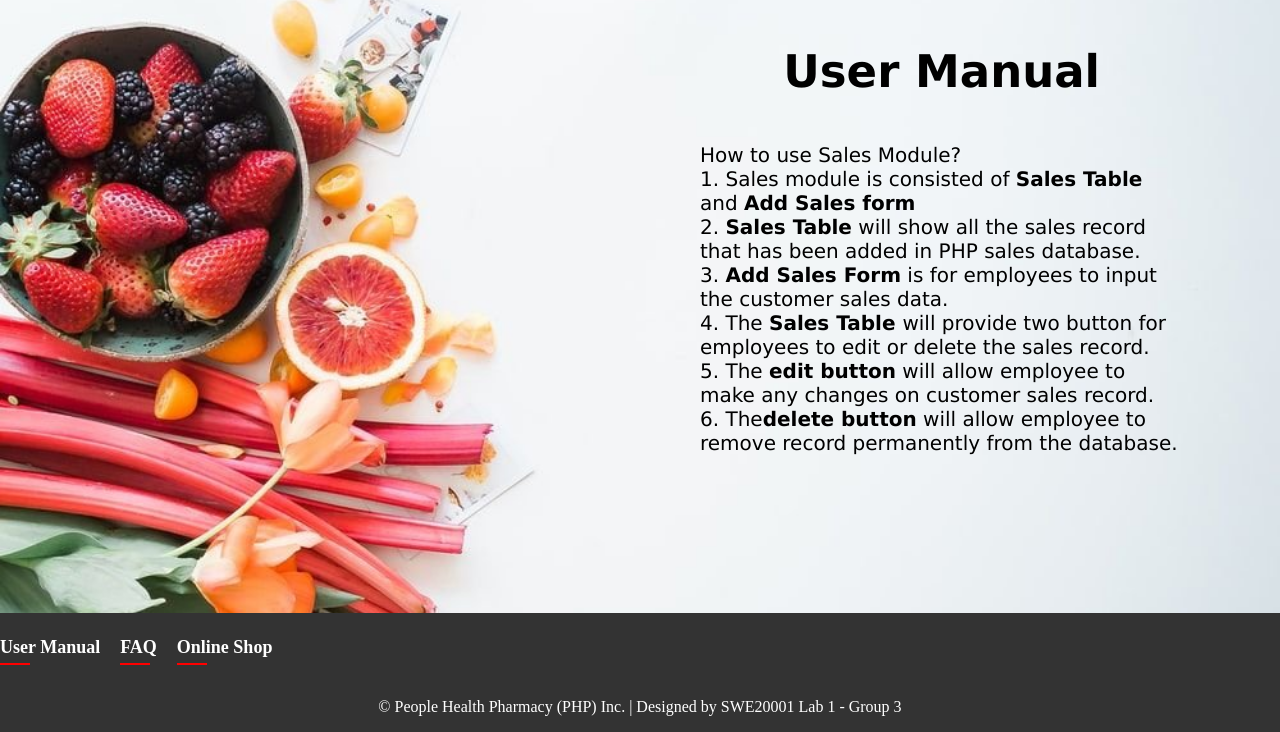
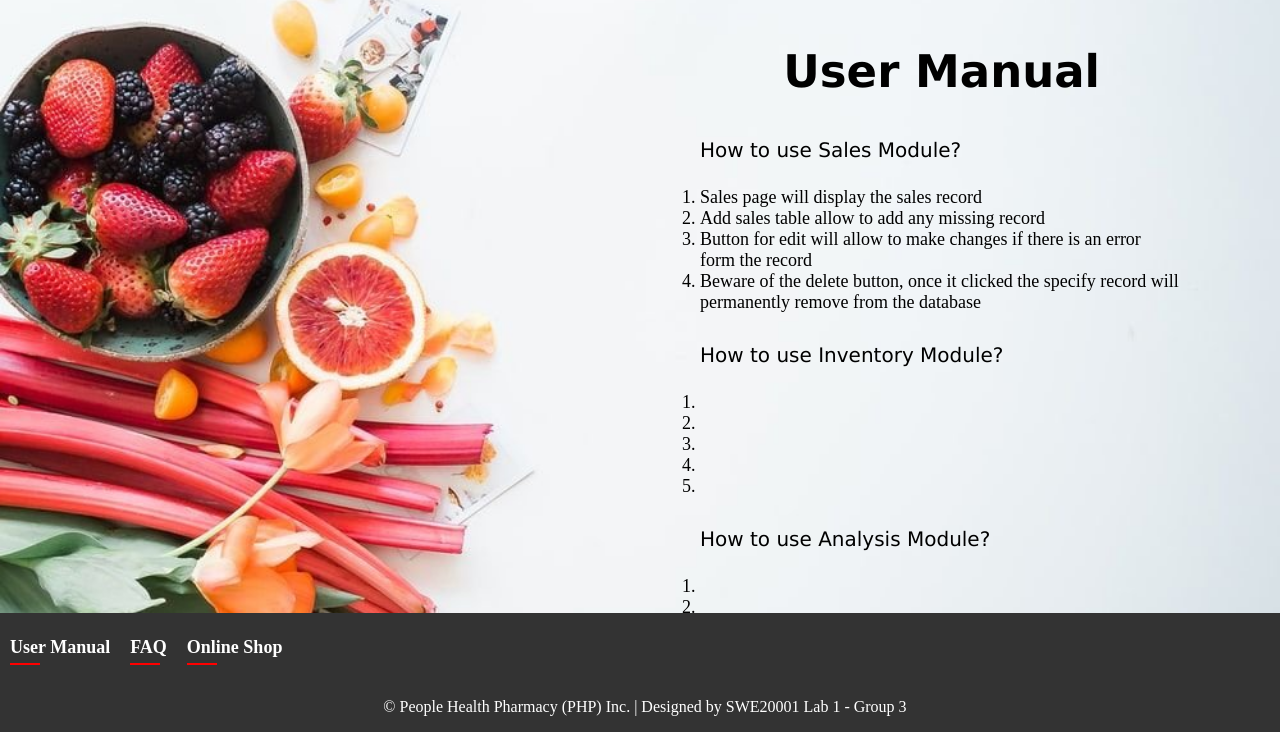
Before and after one commit to Jun-Wee/Sales-Reporting-and-Prediction-System, a PHP site: page /Project/usermanual.php in a window 1280 px wide. Shown: the part 68-800 px from the top of the page. Run offline with PHP 8.4, Linux system fonts and the light colour scheme; the visitor is signed in with stand-in values (Sample User, id 1); data that the repository does not hold is empty.

Commit message:
modify usermanual and css

```diff
--- a/Project/style/style.css
+++ b/Project/style/style.css
@@ -110,6 +110,8 @@
   background-image: url("../image/dashboard.jpg");
   background-repeat: no-repeat;
   background-size:cover;
+  margin:0;
+	padding:0;
 }
 
 .para0 {
@@ -135,20 +137,29 @@
   text-align: left;
   padding-right: 100px;
   padding-left: 700px;
-  padding-top: 15px;
+  padding-top: 10px;
+}
+
+.usertable{
+  text-align: left;
+  font-size: 18px;
+  padding-right: 100px;
+  padding-left: 700px;
+  padding-top: 5px;
 }
 
 /* footer section */
 footer{
   position:absolute;
   background-color: #333;
+  width: 100%;
   bottom: 0;
-  width: 100%;
 }
 
 .footer-bottom{
   color: white;
   text-align: center;
+  margin-left: 10px;
 }
 
 .footer-choose{
--- a/Project/usermanual.php
+++ b/Project/usermanual.php
@@ -4,6 +4,7 @@
   <title> People Health Pharmacy </title>
   <meta charset="utf-8" />
   <link rel="stylesheet" href="style/style.css" type="text/css" />
+
   <meta name="author" content="" />
 </head>
 <body class = "dashboard">
@@ -14,13 +15,33 @@
     User Manual
 </h1>
 <p class = "para2">
-    How to use Sales Module?<br>
-    1.	Sales module is consisted of <strong>Sales Table</strong> and <strong>Add Sales form</strong><br>
-    2.	<strong>Sales Table</strong> will show all the sales record that has been added in PHP sales database.<br>
-    3.	<strong>Add Sales Form</strong> is for employees to input the customer sales data.<br>
-    4.  The <strong> Sales Table </strong> will provide two button for employees to edit or delete the sales record.<br>
-    5.  The <strong>edit button</strong> will allow employee to make any changes on customer sales record.<br>
-    6.  The<strong>delete button</strong> will allow employee to remove record permanently from the database.</br>
+How to use Sales Module?
+<ol class = "usertable">
+  <li>Sales page will display the sales record</li>
+  <li>Add sales table allow to add any missing record</li>
+  <li>Button for edit will allow to make changes if there is an error form the record</li>
+  <li>Beware of the delete button, once it clicked the specify record will permanently remove from the database</li>
+</ol>
+</p>
+<p class = "para2">
+How to use Inventory Module?
+<ol class = "usertable">
+  <li></li>
+  <li></li>
+  <li></li>
+  <li></li>
+  <li></li>
+</ol>
+</p>
+<p class = "para2">
+How to use Analysis Module?
+<ol class = "usertable">
+  <li></li>
+  <li></li>
+  <li></li>
+  <li></li>
+  <li></li>
+</ol>
 </p>
 <?php include("include/footer.php");?>
 </body>
```
